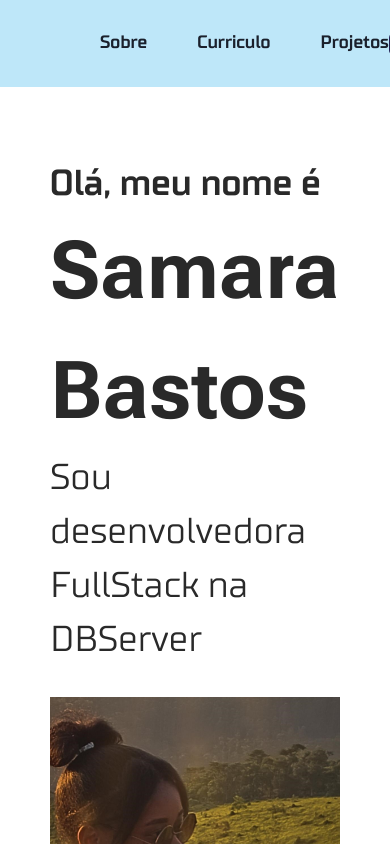
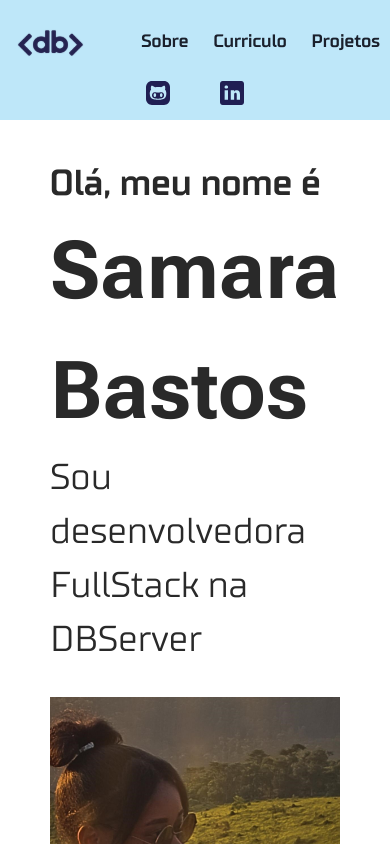
Before and after one commit to guibassauro/portfolio-db, a React (Create React App) app: page / in a window 390 px wide. Shown: the top 844 px of the page. Built offline with nearby package versions, Linux system fonts and the light colour scheme.

Commit message:
Ajustes no link e responsividade

```diff
--- a/src/components/cabecalho/index.jsx
+++ b/src/components/cabecalho/index.jsx
@@ -15,8 +15,18 @@ const Background = styled.div`
     justify-content: space-between;
     padding: 0px 50px 0px 50px;
     position: fixed;
+
+    @media (max-width: 662px) {
+        padding: 0px 20px 0px 20px;
+    }
+
+    @media (max-width: 584px) {
+        flex-direction: column;
+        padding: 10px 10px 10px 10px;
+        height: 120px;
+        justify-content: space-around;
+    }
 `
-
 const Imagem = styled.img`
     &:hover {
         cursor: pointer;
@@ -28,12 +38,17 @@ const Lista = styled.ul`
     align-items: center;
     justify-content: space-between;
     gap: 50px;
+
+    @media (max-width: 496px) {
+        gap: 25px;
+    }
 `
 
 const Itens = styled.li`
     font-family: ${props => props.fontFamily || 'Supermolot Bold'};
     font-size: 18px;
     font-weight: 400;
+
     &:hover {
         cursor: pointer;
     }
@@ -41,30 +56,33 @@ const Itens = styled.li`
 
 
 function Cabecalho(){
-    const CV = () => { window.open(Curriculo) }
-    const GH = () => { window.open("https://github.com/Samara-Bastos") }
-    const LK = () => { window.open("https://www.linkedin.com/in/samara-bastos-397375241/") }
-
     return(
         <Background>
             <Flex style={{gap: '50px'}}>
-                <Link to={"/"}>
+                <Link to={"https://db.tec.br/"} target="_blank">
                     <Imagem src={logo} alt="logo" />
                 </Link>
                 <Lista>
                     <Link to={"/"}>
                         <Itens>Sobre</Itens>
                     </Link>
-                    <Itens onClick={CV}>Curriculo</Itens>
+
+                    <Link to={Curriculo} target="_blank">
+                        <Itens>Curriculo</Itens>
+                    </Link>
+
                     <Link to={"projetos"}>
                         <Itens>Projetos</Itens>
                     </Link>
                 </Lista>
             </Flex>
             <Flex style={{gap: '50px'}}>
-                <Imagem src={GitHub} alt="Link GitHub" onClick={GH} />
-
-                <Imagem src={Linkedin} alt="Link Linkedin" onClick={LK} />
+                <Link to={"https://github.com/Samara-Bastos"} target="_blank">
+                    <Imagem src={GitHub} alt="Link GitHub"/>
+                </Link>
+                <Link to={"https://www.linkedin.com/in/samara-bastos-397375241/"} target="_blank">
+                    <Imagem src={Linkedin} alt="Link Linkedin"/>
+                </Link>
             </Flex>
         </Background>
     )
--- a/src/components/cardProjeto/index.jsx
+++ b/src/components/cardProjeto/index.jsx
@@ -64,7 +64,7 @@ function CardProjeto({imagem, titulo, tecnologias, descricao, link}){
                 <Titulo> {titulo} </Titulo>
                 <Tecnologias> {tecnologias} </Tecnologias>
                 <Descricao fontFamily={"Roboto Flex"}> {descricao} </Descricao>
-                <Link to={link} style={{ display: 'flex', justifyContent: 'center' }}>
+                <Link to={link} target="_blank" style={{ display: 'flex', justifyContent: 'center' }}>
                     <Botao>Acessar</Botao>
                 </Link>
             </Padding>
--- a/src/components/rodape/index.jsx
+++ b/src/components/rodape/index.jsx
@@ -1,5 +1,6 @@
 import styled from "styled-components";
 import logo from '../../assets/logoDBFooter.svg';
+import { Link  } from 'react-router-dom';
 
 const Background = styled.div`
     background-color: #BEE7F9;
@@ -19,11 +20,11 @@ const Imagem = styled.img`
 
 
 function Cabecalho(){
-    const DB = () => { window.open("https://db.tec.br/")};
-
     return(
         <Background>
-            <Imagem onClick={DB} src={logo} alt="Link pro site da DB" />
+            <Link to={"https://db.tec.br/"} target="_blank">
+                <Imagem  src={logo} alt="Link pro site da DB" />
+            </Link>
         </Background>
     )
 }
--- a/src/components/sobre/index.jsx
+++ b/src/components/sobre/index.jsx
@@ -20,7 +20,7 @@ function Sobre(){
             <Texto TamFonte={'36px'} Weight={'400'}>
                 Sobre mim
             </Texto>
-            <Texto TamFonte={'16px'} Weight={'300'} fontFamily={"Roboto Flex"}>
+            <Texto TamFonte={'18px'} Weight={'300'} fontFamily={"Roboto Flex"}>
                 Sou desenvolvedora há pouco mais de um ano e amo o que faço! Mas nem sempre foi assim. Minha jornada começou em 2019, quando eu estava finalizando o ensino médio. Minha mãe me mostrou uma publicação de um novo curso no Instituto Federal para 'consertar computadores' e, curiosa, me inscrevi. Era um curso de programação para desenvolver sistemas. Me arrependi amargamente, pois eu não conseguia entender nada, não conseguia estágio, enfim, foi um caos e eu desisti. Terminei o ensino médio e consegui uma bolsa para cursar marketing. Enquanto cursava a graduação, minha mente ainda estava na TI. Eu não estava aceitando muito bem que tinha desistido de uma profissão por ter achado difícil, e, para piorar, eu não estava me identificando nem um pouco com marketing.
                 <br />
                 Finalizei a faculdade, mas, ao invés de tentar emprego na área de marketing, comecei a estudar programação sozinha. Achei um ótimo curso de algoritmos com o Guanabara e me empenhei. Finalmente peguei o jeito; só me faltava fazer uma boa base na lógica e ser mais proativa com meus estudos.
```
